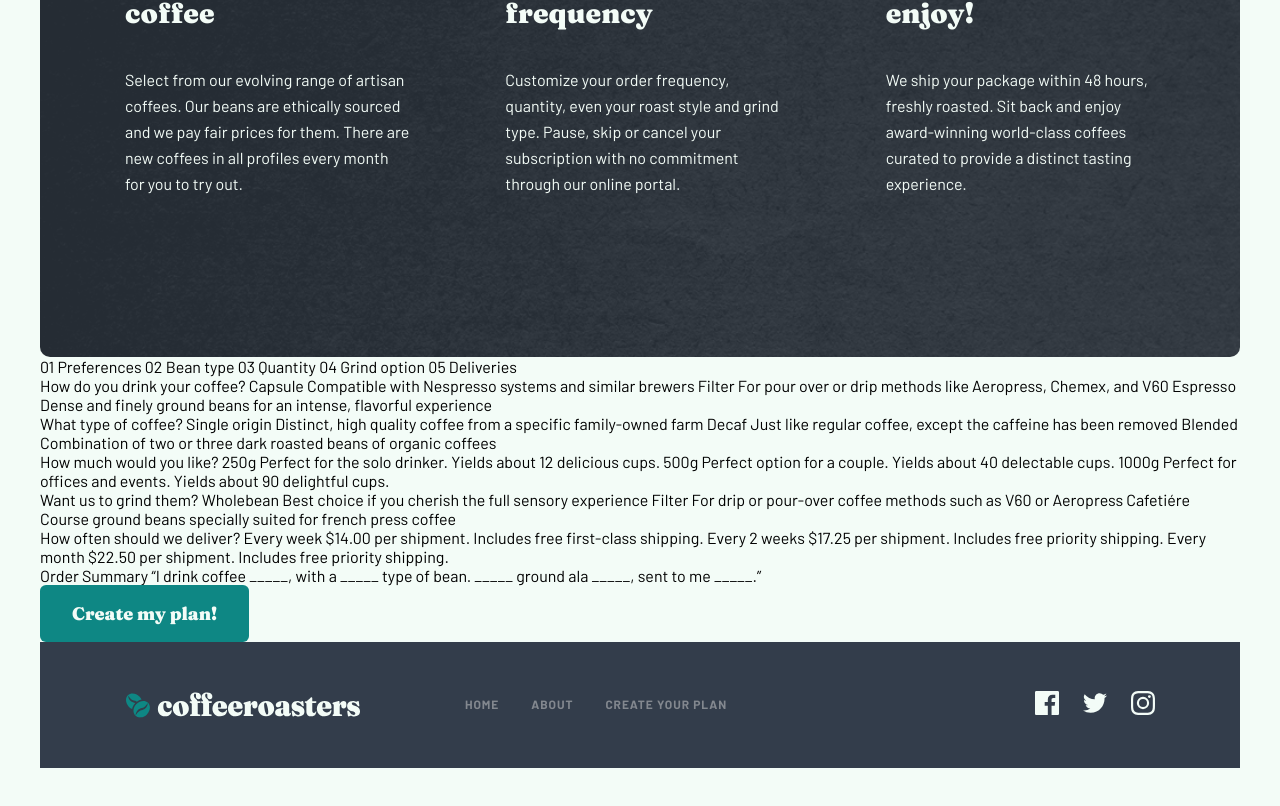
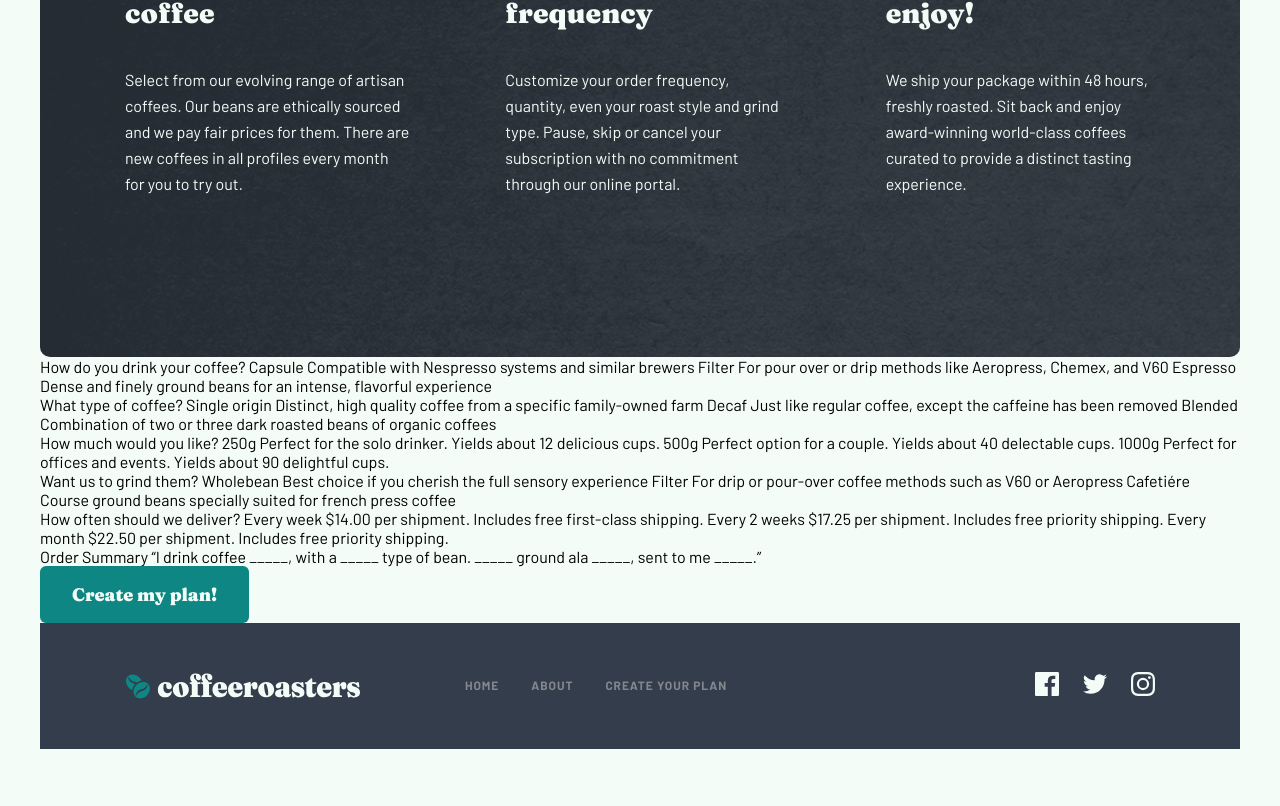
Before and after one commit to Andrparsons/coffeeroasters, a Next.js app: page /plan in a window 1280 px wide. Shown: the part 1190-1996 px from the top of the page. Built offline with nearby package versions, Linux system fonts and the light colour scheme.

Commit message:
separated opitions on plan page

```diff
--- a/pages/plan.js
+++ b/pages/plan.js
@@ -68,8 +68,10 @@ export default function Plan() {
           </div>
         </section>
 
-        <div className={styles.sidebar}>
-          01 Preferences 02 Bean type 03 Quantity 04 Grind option 05 Deliveries
+        <section className={styles.optionSection}>
+          <div className={styles.optionStatus}>
+            01 Preferences 02 Bean type 03 Quantity 04 Grind option 05
+            Deliveries
           </div>
 
           <div className={styles.options}>
@@ -94,10 +96,10 @@ export default function Plan() {
               Yields about 90 delightful cups.
             </div>
             <div className={styles.option}>
-            Want us to grind them? Wholebean Best choice if you cherish the full
-            sensory experience Filter For drip or pour-over coffee methods such
-            as V60 or Aeropress Cafetiére Course ground beans specially suited
-            for french press coffee
+              Want us to grind them? Wholebean Best choice if you cherish the
+              full sensory experience Filter For drip or pour-over coffee
+              methods such as V60 or Aeropress Cafetiére Course ground beans
+              specially suited for french press coffee
             </div>
 
             <div className={styles.option}>
@@ -107,6 +109,7 @@ export default function Plan() {
               shipment. Includes free priority shipping.
             </div>
           </div>
+        </section>
 
         <div className={styles.summary}>
           Order Summary “I drink coffee _____, with a _____ type of bean. _____
--- a/styles/Plan.module.css
+++ b/styles/Plan.module.css
@@ -218,3 +218,13 @@
     width: calc(66% + 5.25rem);
   }
 }
+
+/* options section */
+
+.optionSection {
+  display: flex;
+}
+
+.optionStatus {
+  display: none;
+}
```
Lines whose indentation alone changed are shown as unchanged.
